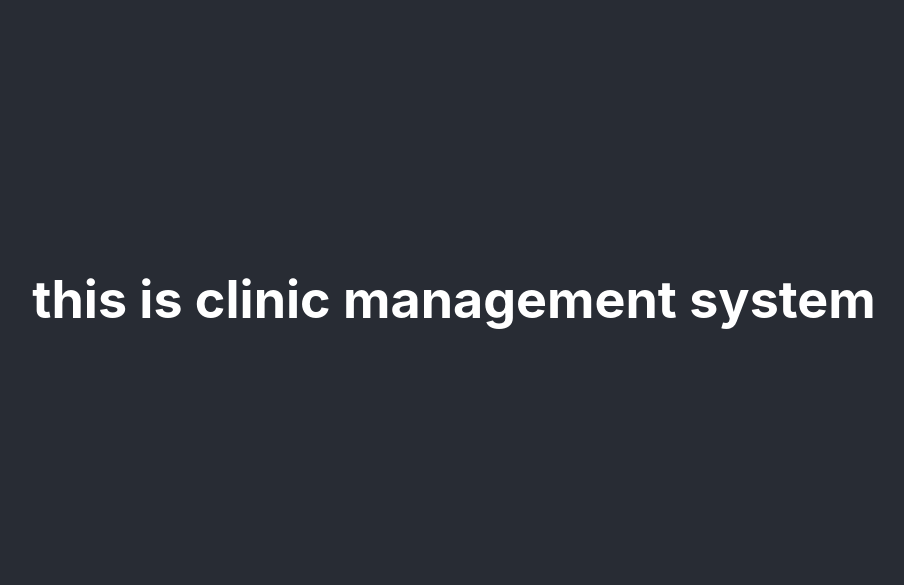
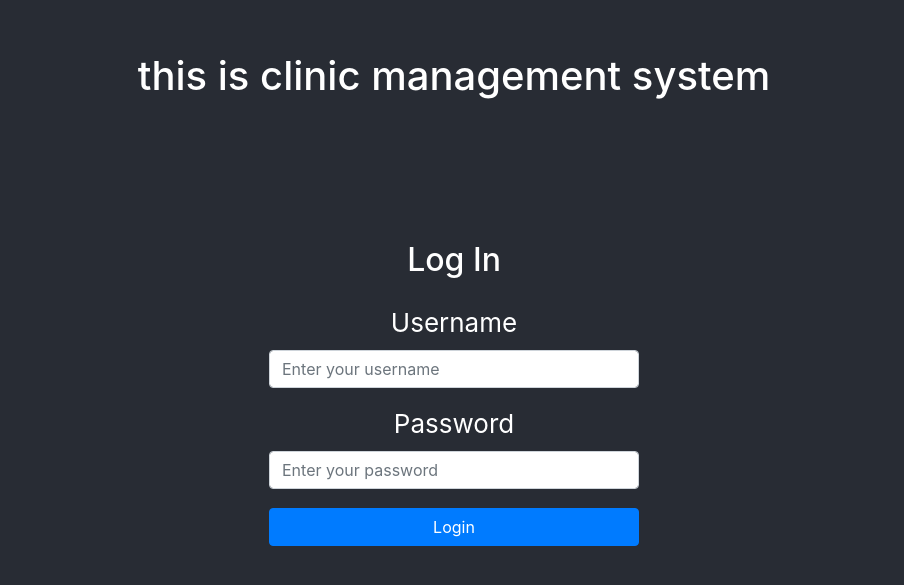
Before and after one commit to samiramustafa/clinic-management-system, a React (Create React App) app: page / in a window 1280 px wide. Shown: the part 101-686 px from the top of the page, without its empty margins (186-1090 px from the left). Built offline with nearby package versions, Linux system fonts and the light colour scheme.

Commit message:
first push for login

```diff
--- a/public/index.html
+++ b/public/index.html
@@ -25,6 +25,10 @@
       Learn how to configure a non-root public URL by running `npm run build`.
     -->
     <title>Clinic System</title>
+    <link rel="stylesheet" href="https://cdn.jsdelivr.net/npm/bootstrap@4.0.0/dist/css/bootstrap.min.css" integrity="sha384-Gn5384xqQ1aoWXA+058RXPxPg6fy4IWvTNh0E263XmFcJlSAwiGgFAW/dAiS6JXm" crossorigin="anonymous">
+    <script src="https://code.jquery.com/jquery-3.2.1.slim.min.js" integrity="sha384-KJ3o2DKtIkvYIK3UENzmM7KCkRr/rE9/Qpg6aAZGJwFDMVNA/GpGFF93hXpG5KkN" crossorigin="anonymous"></script>
+    <script src="https://cdn.jsdelivr.net/npm/popper.js@1.12.9/dist/umd/popper.min.js" integrity="sha384-ApNbgh9B+Y1QKtv3Rn7W3mgPxhU9K/ScQsAP7hUibX39j7fakFPskvXusvfa0b4Q" crossorigin="anonymous"></script>
+    <script src="https://cdn.jsdelivr.net/npm/bootstrap@4.0.0/dist/js/bootstrap.min.js" integrity="sha384-JZR6Spejh4U02d8jOt6vLEHfe/JQGiRRSQQxSfFWpi1MquVdAyjUar5+76PVCmYl" crossorigin="anonymous"></script>
   </head>
   <body>
     <noscript>You need to enable JavaScript to run this app.</noscript>
--- a/src/App.js
+++ b/src/App.js
@@ -1,11 +1,14 @@
 import logo from './logo.svg';
 import './App.css';
+import Login from './pages/Login';
 
 function App() {
   return (
     <div className="App">
       <header className="App-header">
        <h1>this is clinic management system</h1>
+       <hr/>
+       <Login/>
       </header>
     </div>
   );
--- /dev/null
+++ b/src/components/Input.js
@@ -0,0 +1,24 @@
+import React from "react";
+
+function Input(props){
+
+return(
+    <>
+      <div className="mb-3">
+                    <label htmlFor={props.htmlFor} className="form-label">{props.labelName}</label>
+                    <input
+                        type="text"
+                        className="form-control"
+                        id={props.id}
+                        name={props.name}
+
+                        onChange={props.onChange}
+                        placeholder={props.placeholder}
+                        required
+                    />
+                </div>
+    </>
+)
+
+}
+export default Input;  //export the function as a default export
--- /dev/null
+++ b/src/components/Title.js
@@ -0,0 +1,11 @@
+import React from "react";
+
+function Title(props){
+    return(
+<>
+<h2 className="text-center mb-4">{props.titleName}</h2>
+</>
+
+    )
+}
+export default Title;  //export the component
--- /dev/null
+++ b/src/pages/Login.js
@@ -0,0 +1,79 @@
+import React, { useState } from "react";
+import Title from "../components/Title";
+import Input from "../components/Input";
+
+function Login() {
+    const [formData, setFormData] = useState({
+        username: "",
+        password: "",
+    });
+
+    const [errors, setErrors] = useState({
+        username: "",
+        password: "",
+    });
+
+    const handleChange = (e) => {
+        setFormData({ ...formData, [e.target.name]: e.target.value });
+    };
+
+    const validate = () => {
+        const newErrors = {};
+
+        if (!formData.username.trim()) {
+            newErrors.username = "Username is required and cannot be just spaces";
+        } else if (formData.username.length <= 3) {
+            newErrors.username = "Username must be more than 3 characters";
+        }
+
+        if (!formData.password.trim()) {
+            newErrors.password = "Password is required and cannot be just spaces";
+        } else if (formData.password.length < 6) {
+            newErrors.password = "Password must be at least 6 characters";
+        }
+
+        setErrors(newErrors);
+    };
+
+    const handleSubmit = (e) => {
+        e.preventDefault();
+        validate();
+
+        if (!errors.username && !errors.password) {
+            console.log("Logging in with:", formData);
+        }
+    };
+
+    return (
+        <div className="container" style={{ maxWidth: "400px", marginTop: "100px" }}>
+            <Title titleName="Log In" />
+            <form onSubmit={handleSubmit}>
+                <Input
+                    htmlFor="username"
+                    type="text"
+                    onChange={handleChange}
+                    labelName="Username"
+                    id="username"
+                    name="username"
+                    placeholder="Enter your username"
+                />
+                {errors.username && <div className="text-danger">{errors.username}</div>}
+
+                <Input
+                    htmlFor="password"
+                    type="password"
+                    onChange={handleChange}
+                    labelName="Password"
+                    id="password"
+                    name="password"
+                    placeholder="Enter your password"
+                />
+                {errors.password && <div className="text-danger">{errors.password}</div>}
+
+                <button type="submit" className="btn btn-primary w-100">Login</button>
+            </form>
+        </div>
+    );
+}
+
+export default Login;
```
